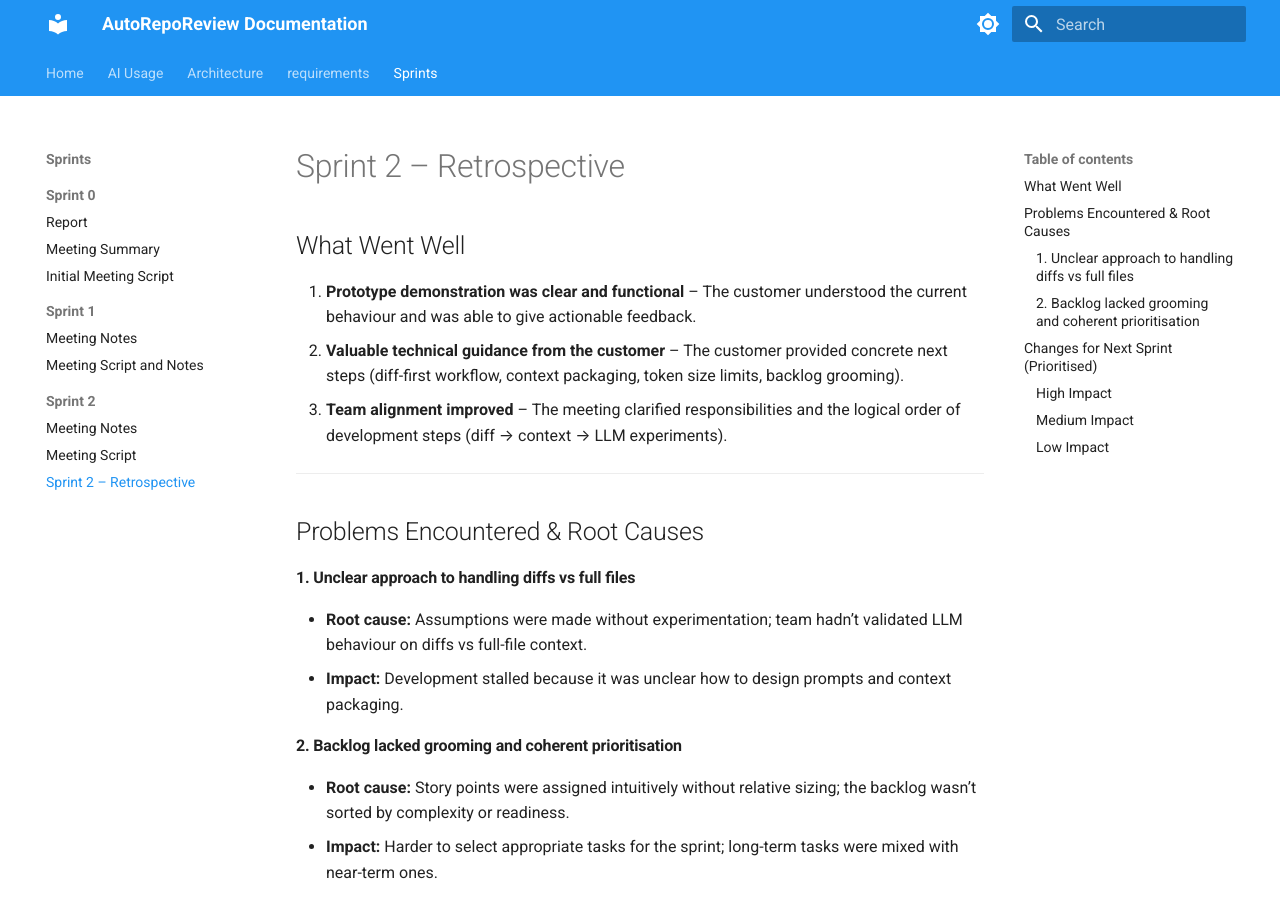
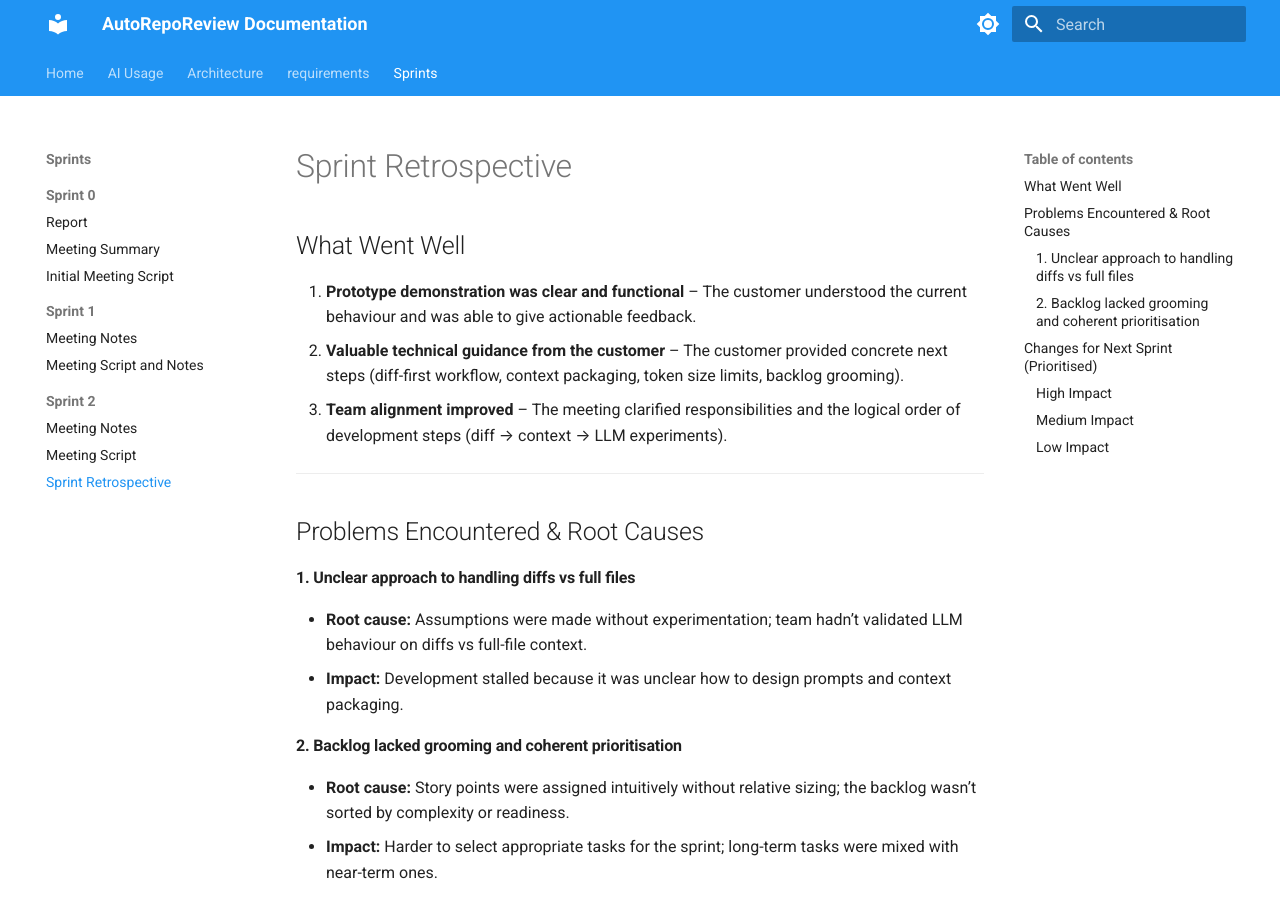
Before and after one commit to AutoRepoReviewITPD/AutoRepoReview, an MkDocs documentation site: the page built from docs/sprints/sprint-2/retrospective.md, in a window 1280 px wide and 900 px high. Built offline with MkDocs 1.6.1 and Material for MkDocs 9.7.7, drawn with Linux system fonts in a browser that asks for light colours.

Commit message:
Update sprint retrospective

```diff
--- a/docs/sprints/sprint-2/retrospective.md
+++ b/docs/sprints/sprint-2/retrospective.md
@@ -1,4 +1,4 @@
-# Sprint 2 – Retrospective
+# Sprint Retrospective
 
 ## What Went Well
 
```
